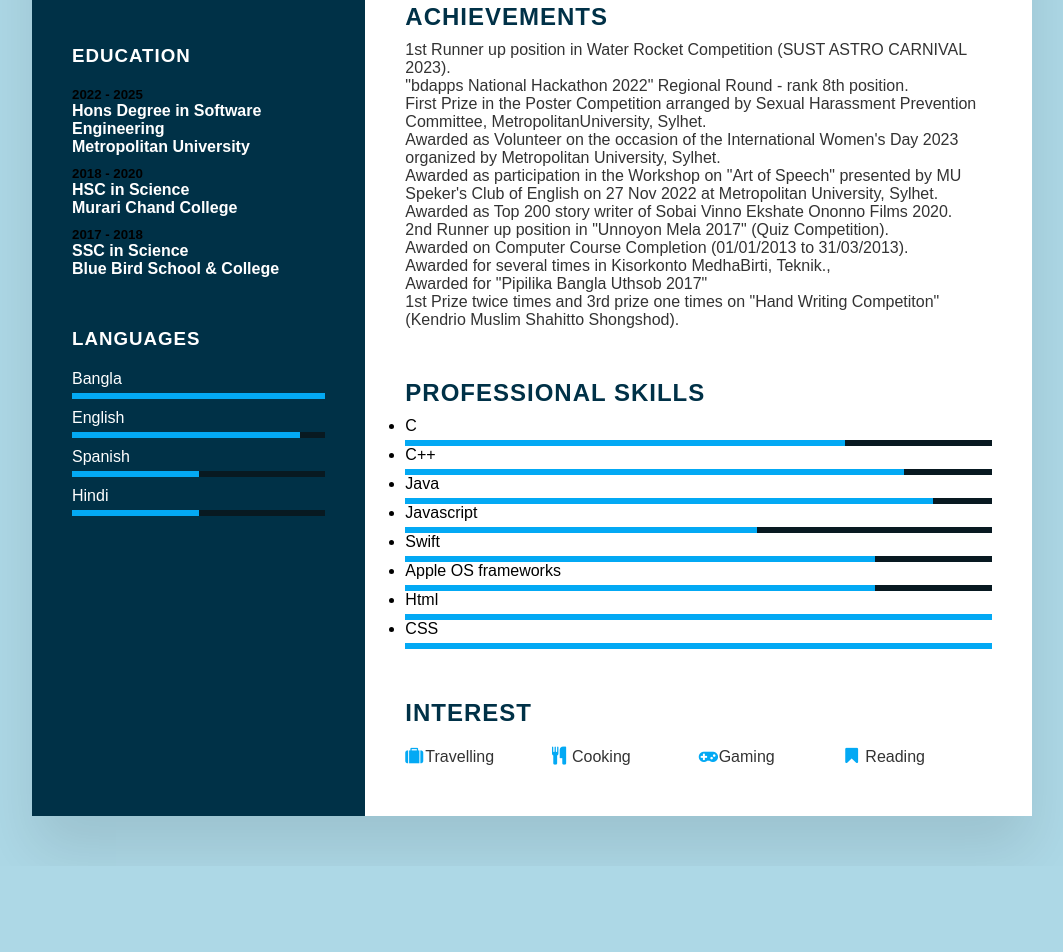
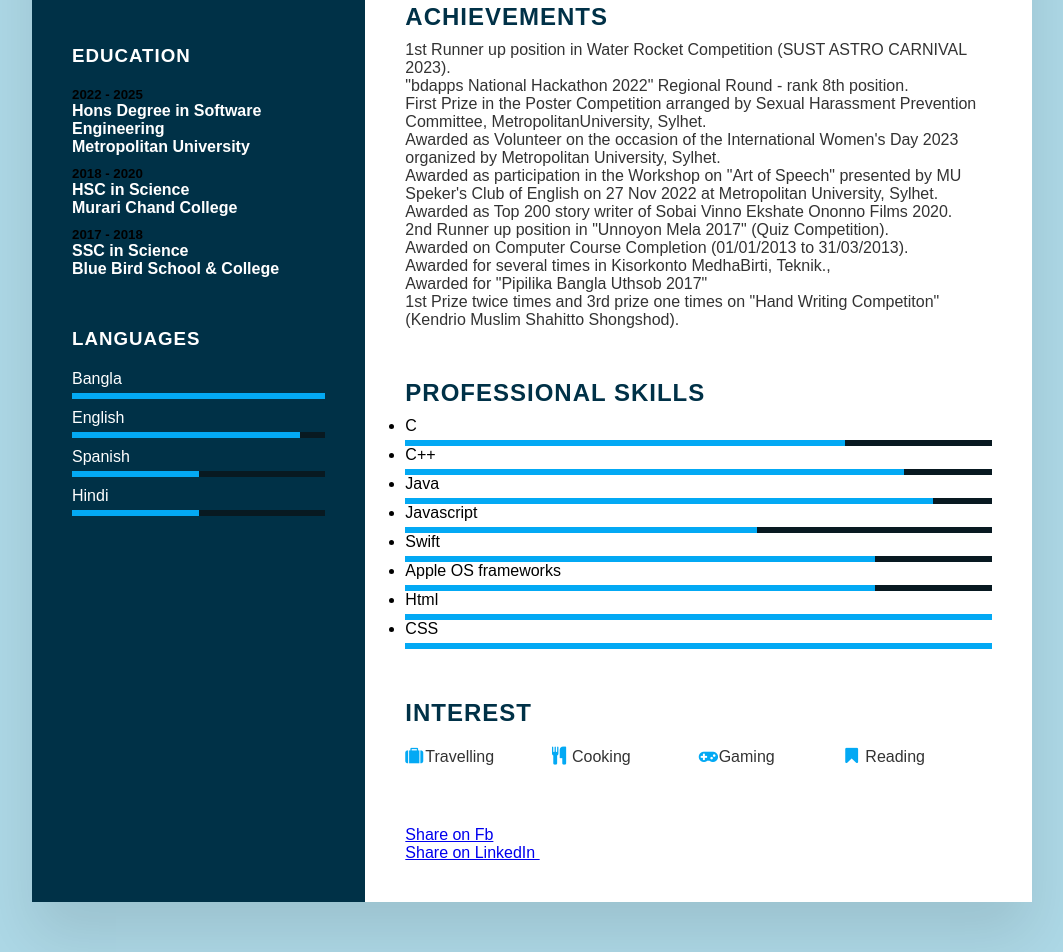
Before and after one commit to Nafizanowrin/CV, a plain HTML site: page CV-main/Nowrin/index.html in a window 1280 px wide. Shown: the part 745-1697 px from the top of the page, without its empty margins (108-1171 px from the left). Before the commit the page ends 1611 px from the top, so only its background shows below. Drawn offline with Linux system fonts and the light colour scheme.

Commit message:
Update index.html

```diff
--- a/CV-main/Nowrin/index.html
+++ b/CV-main/Nowrin/index.html
@@ -237,6 +237,19 @@
             </div>
 
 
+            <div class="share">
+
+             <div class="fb-share-button" data-href="https://cvnowrin.netlify.app" data-layout="button" data-size="small">
+                <a target="_blank" href="https://www.facebook.com/sharer/sharer.php?u=https://cvnowrin.netlify.app" class="fb-xfbml-parse-ignore">Share on Fb</a>
+              </div>
+
+              <div class="linkedin-share-button">
+                <a href="https://www.linkedin.com/shareArticle?mini=true&url=https://cvnowrin.netlify.app=Your_CV_Summary&source=https://cvnowrin.netlify.app" target="_blank">
+                Share on LinkedIn
+                </a>
+                </div>
+           </div>
+
             </div>
         </div>
     </div>
```
